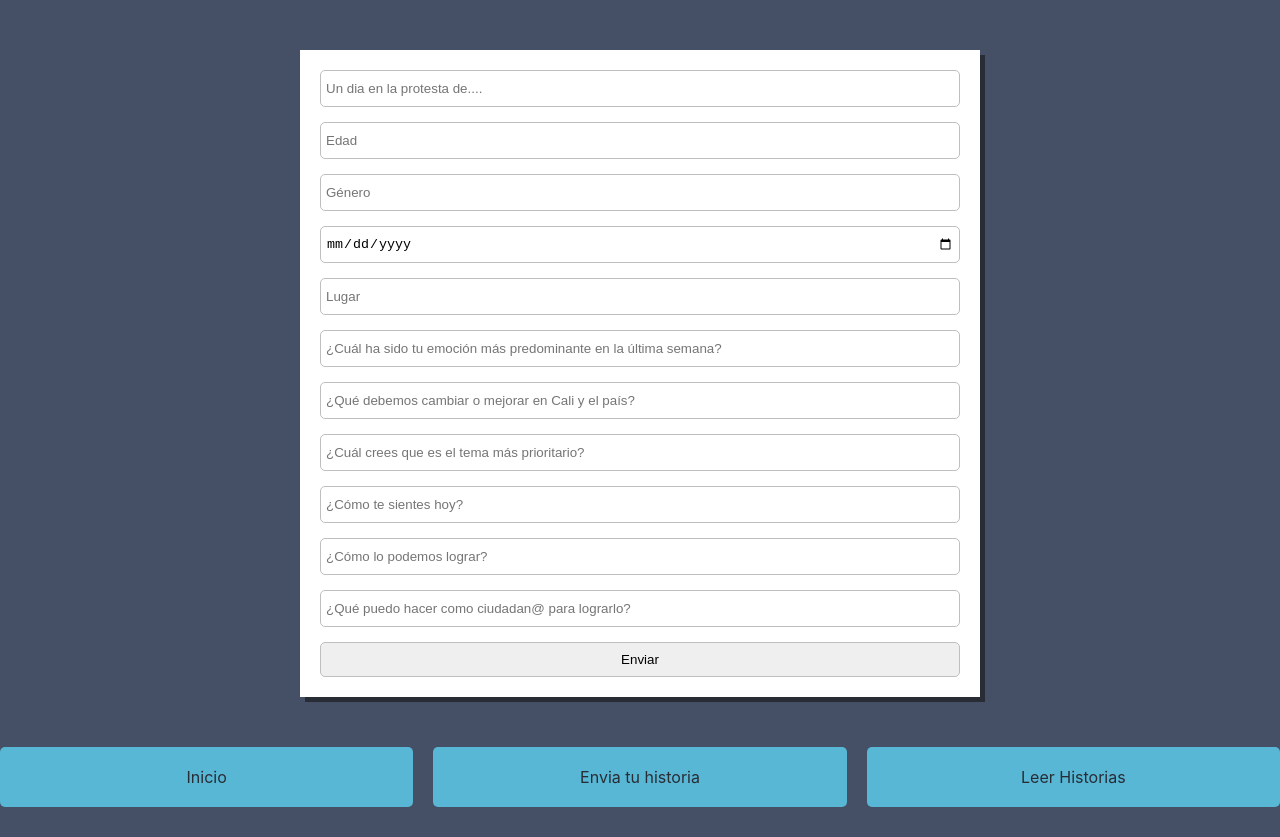
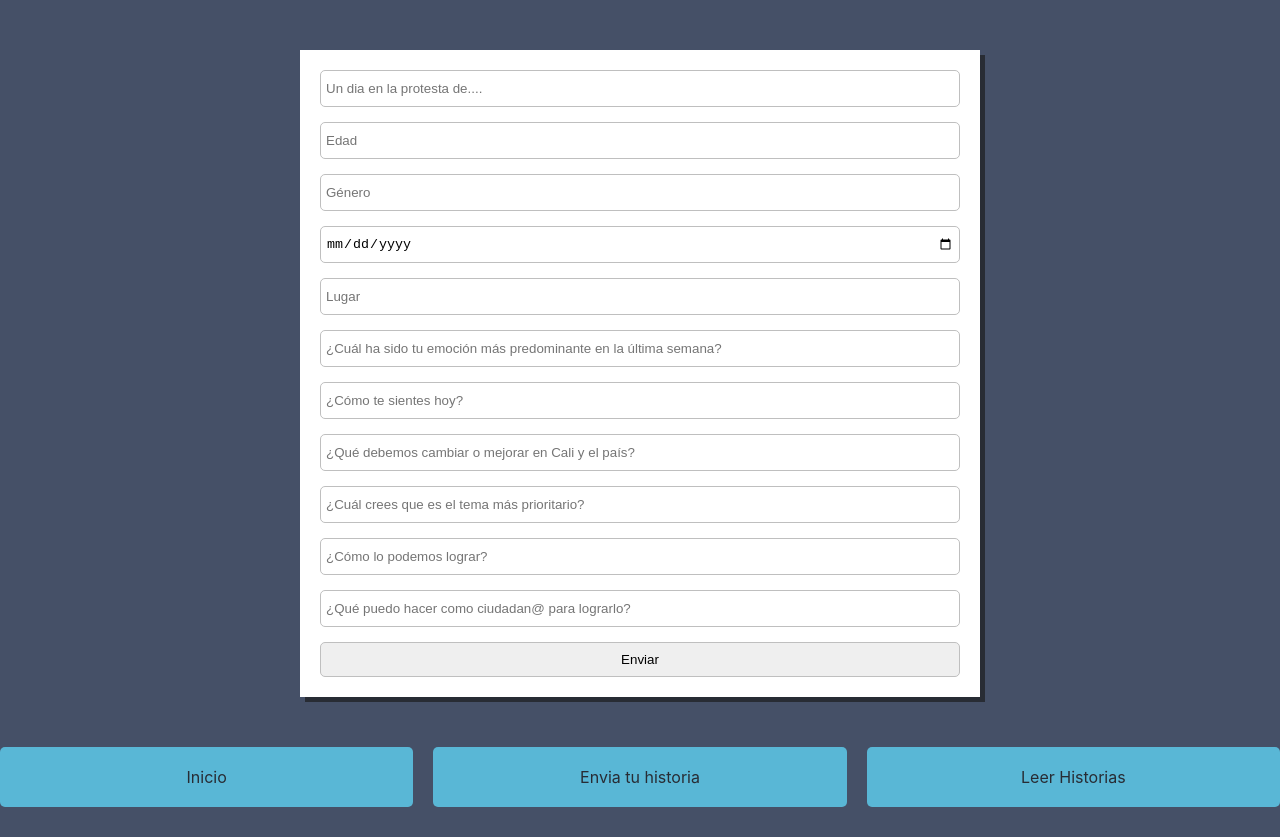
Before and after one commit to juagarciaga/cali-escucha, a React (Create React App) app: page /tu-historia in a window 1280 px wide. Built offline with nearby package versions, Linux system fonts and the light colour scheme.

Commit message:
add email js

```diff
--- a/package.json
+++ b/package.json
@@ -6,6 +6,7 @@
     "@testing-library/jest-dom": "^5.11.4",
     "@testing-library/react": "^11.1.0",
     "@testing-library/user-event": "^12.1.10",
+    "emailjs-com": "^2.6.4",
     "ramda": "^0.12.0",
     "react": "^17.0.2",
     "react-dom": "^17.0.2",
--- a/src/Form.js
+++ b/src/Form.js
@@ -1,16 +1,44 @@
-import React from "react";
+import React, { useState } from "react";
 import { Menu } from "./Menu";
 import { useForm } from "react-hook-form";
 import styled from "styled-components";
 import { questions } from "./constants";
+import emailjs from "emailjs-com";
 
 export const Form = () => {
+  const [success, setSuccess] = useState(false);
+  const [error, setError] = useState(false);
+  const [loading, setLoading] = useState(false);
+
   const {
     register,
     handleSubmit,
+
     formState: { errors },
   } = useForm();
-  const onSubmit = (data) => console.log(data);
+
+  const onSubmit = (data) => {
+    setLoading(true);
+    emailjs
+      .sendForm(
+        "service_7yokpsv",
+        "template_j8s4jp9",
+        data,
+        "user_lHT5i4iPwLt5UeWyUxt7G"
+      )
+      .then(
+        (result) => {
+          console.log(result.text);
+          setLoading(false);
+          setSuccess(true);
+        },
+        (error) => {
+          console.log(error.text);
+          setLoading(false);
+          setError(true);
+        }
+      );
+  };
   console.log(errors);
 
   return (
@@ -42,7 +70,18 @@ export const Form = () => {
           );
         })}
 
-        <input type="submit" value="Enviar" />
+        <input
+          type="submit"
+          value={
+            loading
+              ? "Enviando..."
+              : success
+              ? "Enviado!"
+              : error
+              ? "Server Error"
+              : "Enviar"
+          }
+        />
       </FormBox>
       <Menu />
     </div>
--- a/src/constants.js
+++ b/src/constants.js
@@ -1,8 +1,8 @@
 export const questions = [
   "¿Cuál ha sido tu emoción más predominante en la última semana?",
+  "¿Cómo te sientes hoy?",
   "¿Qué debemos cambiar o mejorar en Cali y el país?",
   "¿Cuál crees que es el tema más prioritario?",
-  "¿Cómo te sientes hoy?",
   "¿Cómo lo podemos lograr?",
   "¿Qué puedo hacer como ciudadan@ para lograrlo?",
 ];
```
Also changed, not shown: 1 other file (tests, documents, lock files or other folders).
